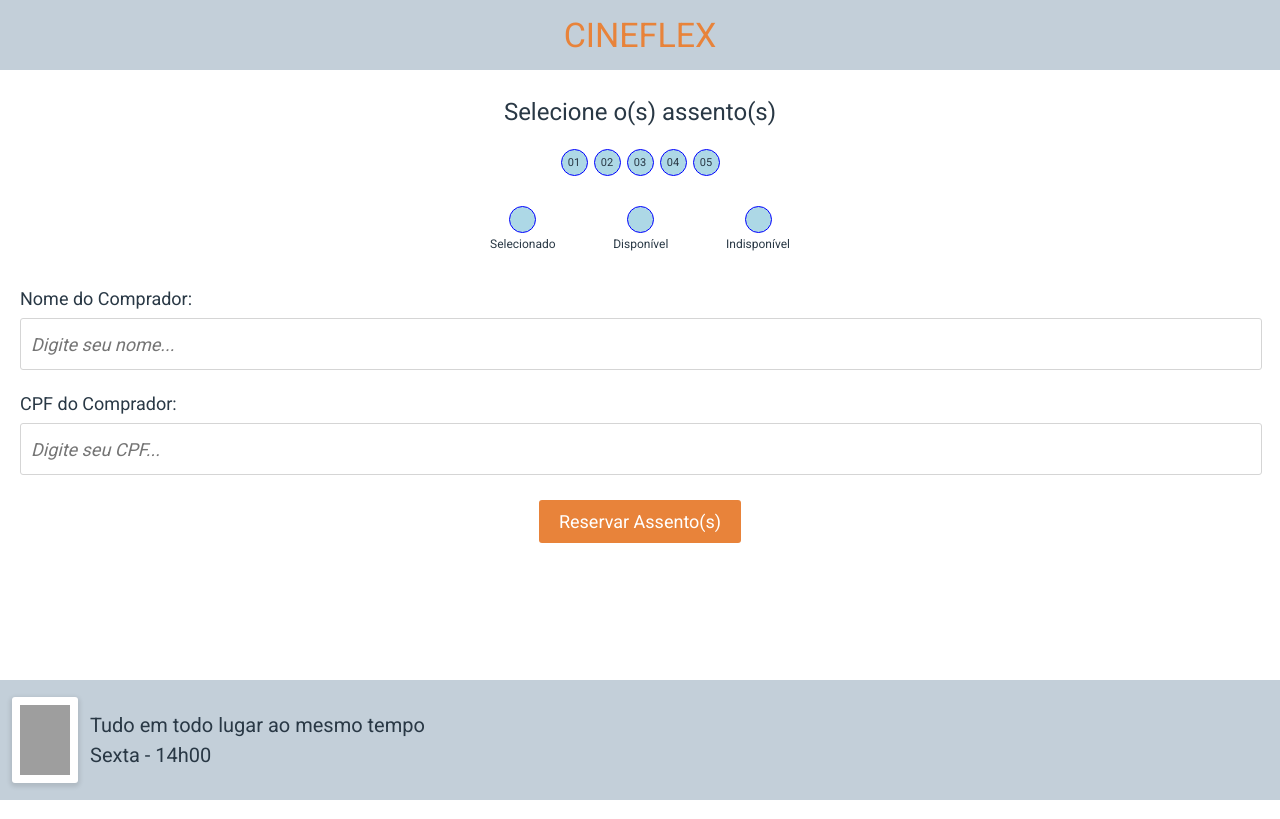
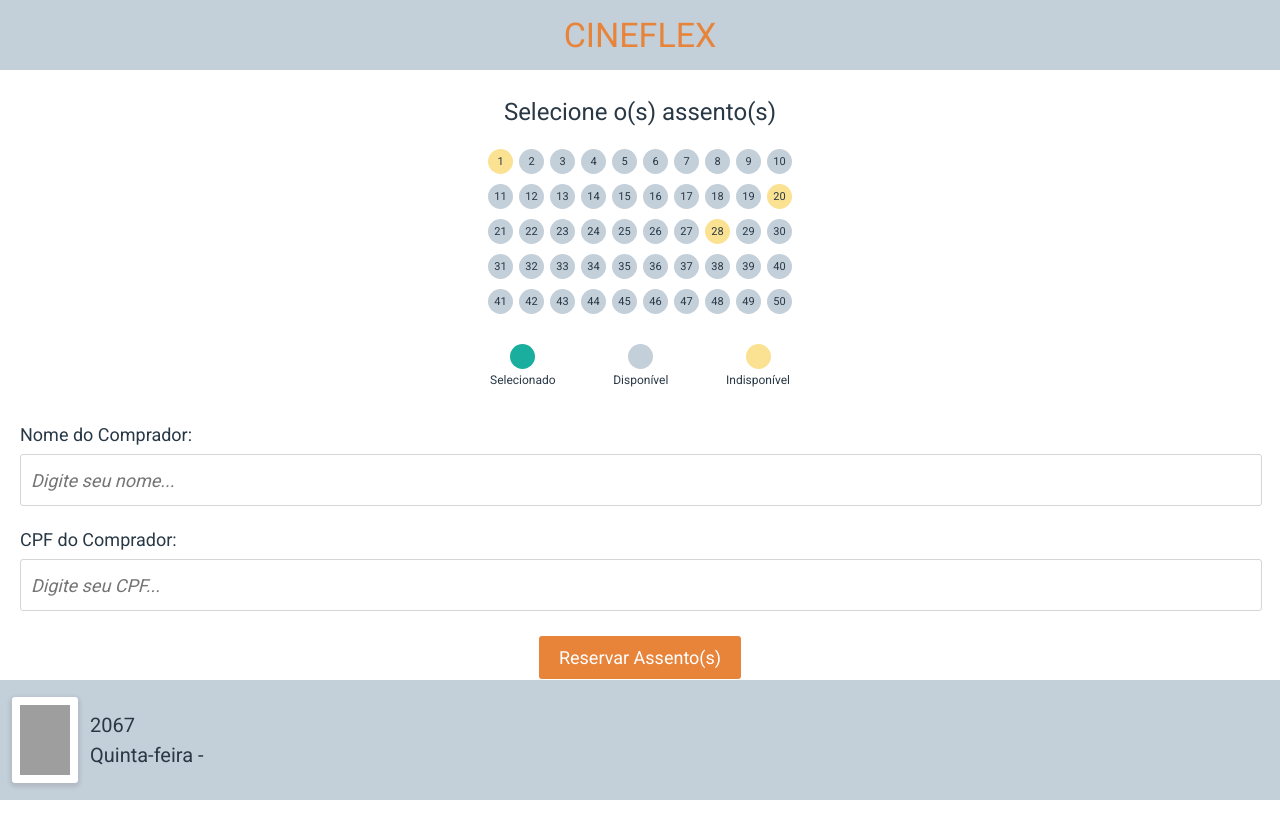
Before and after one commit to thiago-arend/Cine-Flex, a React (Vite) app: page /assentos/1 in a window 1280 px wide. Built offline with nearby package versions, Linux system fonts and the light colour scheme; grey boxes are pictures that could not be loaded.

Commit message:
finalização seleção assentos

```diff
--- /dev/null
+++ b/src/mockAssentos.js
@@ -0,0 +1,270 @@
+const ASSENTOS = {
+    "id": 1,
+    "name": "15:00",
+    "day": {
+			"id": 24062021,
+      "weekday": "Quinta-feira",
+      "date": "24/06/2021",
+		},
+    "movie": {
+        "id": 1,
+        "title": "2067",
+        "posterURL": "https://image.tmdb.org/t/p/w500/7D430eqZj8y3oVkLFfsWXGRcpEG.jpg",
+        "overview": "A lowly utility worker is called to the future by a mysterious radio signal, he must leave his dying wife to embark on a journey that will force him to face his deepest fears in an attempt to change the fabric of reality and save humankind from its greatest environmental crisis yet.",
+        "releaseDate": "2020-10-01T00:00:00.000Z",
+    },
+    "seats": [
+				{
+            "id": 10001,
+            "name": "1",
+            "isAvailable": false,
+        },
+        {
+            "id": 10002,
+            "name": "2",
+            "isAvailable": true,
+        },
+        {
+            "id": 10003,
+            "name": "3",
+            "isAvailable": true,
+        },
+        {
+            "id": 10004,
+            "name": "4",
+            "isAvailable": true,
+        },
+        {
+            "id": 10005,
+            "name": "5",
+            "isAvailable": true,
+        },
+        {
+            "id": 10006,
+            "name": "6",
+            "isAvailable": true,
+        },
+        {
+            "id": 10007,
+            "name": "7",
+            "isAvailable": true,
+        },
+        {
+            "id": 10008,
+            "name": "8",
+            "isAvailable": true,
+        },
+        {
+            "id": 10009,
+            "name": "9",
+            "isAvailable": true,
+        },
+        {
+            "id": 10010,
+            "name": "10",
+            "isAvailable": true,
+        },
+        {
+            "id": 10011,
+            "name": "11",
+            "isAvailable": true,
+        },
+        {
+            "id": 10012,
+            "name": "12",
+            "isAvailable": true,
+        },
+        {
+            "id": 10013,
+            "name": "13",
+            "isAvailable": true,
+        },
+        {
+            "id": 10014,
+            "name": "14",
+            "isAvailable": true,
+        },
+        {
+            "id": 10015,
+            "name": "15",
+            "isAvailable": true,
+        },
+        {
+            "id": 10016,
+            "name": "16",
+            "isAvailable": true,
+        },
+        {
+            "id": 10017,
+            "name": "17",
+            "isAvailable": true,
+        },
+        {
+            "id": 10018,
+            "name": "18",
+            "isAvailable": true,
+        },
+        {
+            "id": 10019,
+            "name": "19",
+            "isAvailable": true,
+        },
+        {
+            "id": 10020,
+            "name": "20",
+            "isAvailable": false,
+        },
+        {
+            "id": 10021,
+            "name": "21",
+            "isAvailable": true,
+        },
+        {
+            "id": 10022,
+            "name": "22",
+            "isAvailable": true,
+        },
+        {
+            "id": 10023,
+            "name": "23",
+            "isAvailable": true,
+        },
+        {
+            "id": 10024,
+            "name": "24",
+            "isAvailable": true,
+        },
+        {
+            "id": 10025,
+            "name": "25",
+            "isAvailable": true,
+        },
+        {
+            "id": 10026,
+            "name": "26",
+            "isAvailable": true,
+        },
+        {
+            "id": 10027,
+            "name": "27",
+            "isAvailable": true,
+        },
+        {
+            "id": 10028,
+            "name": "28",
+            "isAvailable": false,
+        },
+        {
+            "id": 10029,
+            "name": "29",
+            "isAvailable": true,
+        },
+        {
+            "id": 10030,
+            "name": "30",
+            "isAvailable": true,
+        },
+        {
+            "id": 10031,
+            "name": "31",
+            "isAvailable": true,
+        },
+        {
+            "id": 10032,
+            "name": "32",
+            "isAvailable": true,
+        },
+        {
+            "id": 10033,
+            "name": "33",
+            "isAvailable": true,
+        },
+        {
+            "id": 10034,
+            "name": "34",
+            "isAvailable": true,
+        },
+        {
+            "id": 10035,
+            "name": "35",
+            "isAvailable": true,
+        },
+        {
+            "id": 10036,
+            "name": "36",
+            "isAvailable": true,
+        },
+        {
+            "id": 10037,
+            "name": "37",
+            "isAvailable": true,
+        },
+        {
+            "id": 10038,
+            "name": "38",
+            "isAvailable": true,
+        },
+        {
+            "id": 10039,
+            "name": "39",
+            "isAvailable": true,
+        },
+        {
+            "id": 10040,
+            "name": "40",
+            "isAvailable": true,
+        },
+        {
+            "id": 10041,
+            "name": "41",
+            "isAvailable": true,
+        },
+        {
+            "id": 10042,
+            "name": "42",
+            "isAvailable": true,
+        },
+        {
+            "id": 10043,
+            "name": "43",
+            "isAvailable": true,
+        },
+        {
+            "id": 10044,
+            "name": "44",
+            "isAvailable": true,
+        },
+        {
+            "id": 10045,
+            "name": "45",
+            "isAvailable": true,
+        },
+        {
+            "id": 10046,
+            "name": "46",
+            "isAvailable": true,
+        },
+        {
+            "id": 10047,
+            "name": "47",
+            "isAvailable": true,
+        },
+        {
+            "id": 10048,
+            "name": "48",
+            "isAvailable": true,
+        },
+        {
+            "id": 10049,
+            "name": "49",
+            "isAvailable": true,
+        },
+        {
+            "id": 10050,
+            "name": "50",
+            "isAvailable": true,
+        },
+    ]
+}
+
+export default ASSENTOS;
--- a/src/pages/SeatsPage/SeatsPage.jsx
+++ b/src/pages/SeatsPage/SeatsPage.jsx
@@ -1,33 +1,79 @@
+import { useEffect } from "react";
+import { useState } from "react";
 import { useParams } from "react-router-dom"
 import styled from "styled-components"
+import axios from "axios"
+import { URL_GET_SESSION_SEATS } from "../../apiConstants";
+import Loading from "../../components/Loading";
+import ASSENTOS from "../../mockAssentos";
 
 export default function SeatsPage() {
+    const [session, setSession] = useState(null);
+    const [selectedSeats, setSelectedSeats] = useState([]);
+    console.log(selectedSeats);
     const {idSessao} = useParams();
-    console.log(idSessao);
+
+    useEffect(() => {
+        // const promise = axios.get(URL_GET_SESSION_SEATS.replace("ID_DA_SESSAO", idSessao));
+        // promise.then((res) => {
+        //     setSession(res.data);
+        //     console.log(res.data);
+        // });
+        // promise.catch((err) => console.log(err.response));
+
+        setSession(ASSENTOS);
+    }, []);
+
+    function selecionarAssento(id, disponivel) {
+        if (!disponivel) {
+            alert("Esse assento não está disponível");
+            return;
+        }
+
+        let novoArray = [];
+        if (selectedSeats.includes(id)) { // se o assento já foi selecionado
+            console.log('ja selecioado');
+            novoArray = selectedSeats.filter(sId => sId !== id); // remove dos selecionados
+        }
+        else {
+            novoArray = [...selectedSeats, id]; // acrescenta nos selecionados
+        }
+        setSelectedSeats(novoArray); // atualiza o vetor de selecionados
+    }
 
     return (
         <PageContainer>
             Selecione o(s) assento(s)
 
             <SeatsContainer>
-                <SeatItem>01</SeatItem>
-                <SeatItem>02</SeatItem>
-                <SeatItem>03</SeatItem>
-                <SeatItem>04</SeatItem>
-                <SeatItem>05</SeatItem>
+                {
+                (session !== null)
+                ?
+                (session.seats.map(s => (
+                    <SeatItem
+                        onClick={() => selecionarAssento(s.id, s.isAvailable)}
+                        isSelected={selectedSeats.includes(s.id)}
+                        isAvailable={ s.isAvailable ? true : false }
+                        key={s.id} >
+                        {s.name}
+                    </SeatItem>
+                )))
+                :
+                <Loading />
+                }
             </SeatsContainer>
 
             <CaptionContainer>
                 <CaptionItem>
-                    <CaptionCircle />
+                    <CaptionCircle color="#1AAE9E" borderColor="#0E7D71" />
                     Selecionado
                 </CaptionItem>
                 <CaptionItem>
-                    <CaptionCircle />
+                    <CaptionCircle color="#C3CFD9" borderColor="#7B8B99" />
                     Disponível
                 </CaptionItem>
                 <CaptionItem>
-                    <CaptionCircle />
+                    <CaptionCircle color="#FBE192" borderColor="#F7C52B" />
                     Indisponível
                 </CaptionItem>
             </CaptionContainer>
@@ -43,13 +89,23 @@
             </FormContainer>
 
             <FooterContainer>
-                <div>
-                    <img src={"https://br.web.img2.acsta.net/pictures/22/05/16/17/59/5165498.jpg"} alt="poster" />
-                </div>
-                <div>
-                    <p>Tudo em todo lugar ao mesmo tempo</p>
-                    <p>Sexta - 14h00</p>
-                </div>
+                {
+                    (session !== null)
+                    ?
+                    (
+                    <>
+                    <div>
+                        <img src={session.movie.posterURL} alt="poster" />
+                    </div>
+                    <div>
+                        <p>{session.movie.title}</p>
+                        <p>{session.day.weekday} - {session.date}</p>
+                    </div>
+                    </>
+                    )
+                    :
+                    <Loading />
+                }
             </FooterContainer>
 
         </PageContainer>
@@ -99,8 +155,8 @@
     margin: 20px;
 `
 const CaptionCircle = styled.div`
-    border: 1px solid blue;         // Essa cor deve mudar
-    background-color: lightblue;    // Essa cor deve mudar
+    border: ${`1px solid ${props => props.borderColor}`};
+    background-color: ${props => props.color};
     height: 25px;
     width: 25px;
     border-radius: 25px;
@@ -116,8 +172,34 @@
     font-size: 12px;
 `
 const SeatItem = styled.div`
-    border: 1px solid blue;         // Essa cor deve mudar
-    background-color: lightblue;    // Essa cor deve mudar
+    border: ${`1px solid ${props => {
+        const {isAvailable, isSelected} = props;
+        if (isSelected) {
+            return "#0E7D71";
+        }
+
+        if (isAvailable) {
+            return "#7B8B99";
+        }
+        else {
+            return "#F7C52B";
+        }
+    }}`};
+
+    background-color: ${props => {
+        const {isAvailable, isSelected} = props;
+        if (isSelected) {
+            return "#1AAE9E";
+        }
+
+        if (isAvailable) {
+            return "#C3CFD9";
+        }
+        else {
+            return "#FBE192";
+        }
+    }};
+
     height: 25px;
     width: 25px;
     border-radius: 25px;
```
